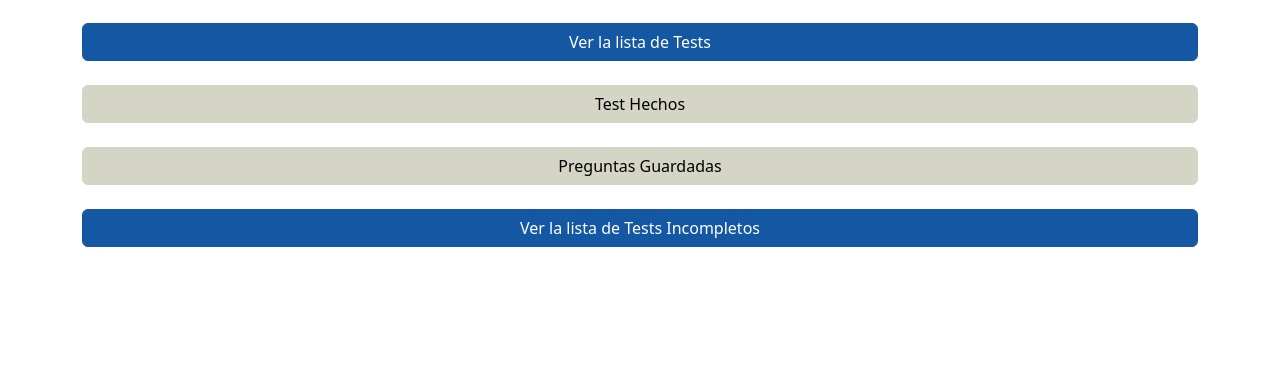
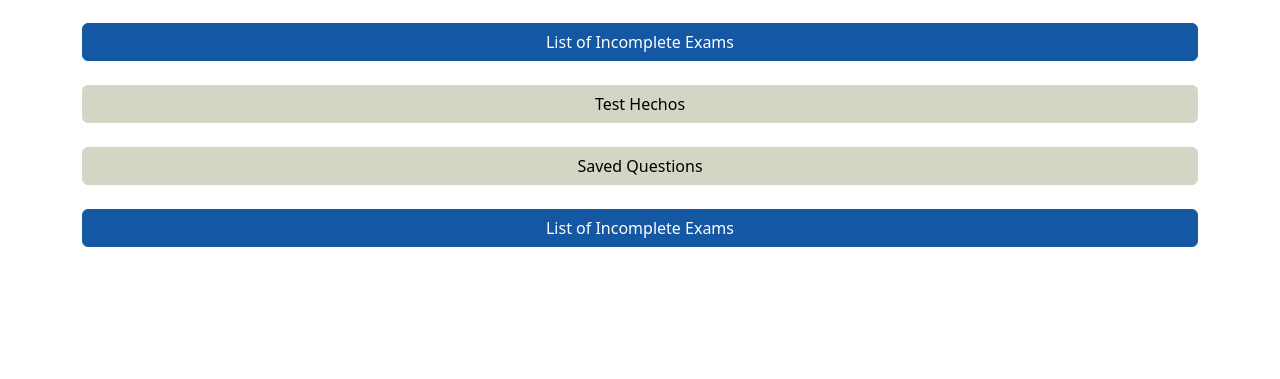
Before and after one commit to eduardoluis11/police-academy-exams-english, a Django app: template policeAcademyExams/templates/tests_clientes/menu_principal_de_tests.html in a window 1280 px wide. Shown: the part 421-800 px from the top of the page. Run offline with Django 5.2, Linux system fonts and the light colour scheme; the template is opened without the code that fills it, so the values that code supplies are empty; the visitor is signed in with stand-in values (Sample User, id 1); some libraries are stand-ins or nearby versions.

Commit message:
BUGFIX: Fixed Sub-menu in Navbar
I fixed the color of the sub-manu within the navbars for both the main app, as well as the datatable templates. Also, I removed some useless links from the datatable layout. Finally, I translated some of the text from the Exam Hub.

```diff
--- a/policeAcademyExams/templates/disposiciones/disposicion_autenticacion.html
+++ b/policeAcademyExams/templates/disposiciones/disposicion_autenticacion.html
@@ -112,7 +112,7 @@
                                 Exams
                             </a>
                             {# Enlaces que estarán dentro del submenú negro de "Tests" de la barra de navegación #}
-                            <ul class="dropdown-menu bg-dark-blue" aria-labelledby="testsDropdown">
+                            <ul class="dropdown-menu bg-primary" aria-labelledby="testsDropdown">
                                 <li class="nav-item"> {# Enlace al Menú Principal de los Tests #}
                                     <a href="{% url 'tests_clientes:menu_principal_tests' %}" class="nav-link">
                                         Main Menu
--- a/policeAcademyExams/templates/tests_clientes/menu_principal_de_tests.html
+++ b/policeAcademyExams/templates/tests_clientes/menu_principal_de_tests.html
@@ -28,7 +28,7 @@
 
     {# Enlace para Generar un Test con Preguntas Aleatorias desde Cero #}
     <a href="{% url 'tests_clientes:configurar_nuevo_test_a_generar' %}" class="btn btn-primary w-100">
-        Generar un Nuevo Test
+        Generate a new Exam
     </a>
 
     <br>
@@ -51,7 +51,7 @@
           font-weight: bold; /* Enhance the text visibility */
           "
     >
-        Tests por Temas
+        Exams by Topic
     </a>
     <br>
     <br>
@@ -69,7 +69,7 @@
           font-weight: bold; /* Enhance the text visibility */
           "
     >
-        Tests por Año
+        Exams by Year
     </a>
     <br>
     <br>
@@ -87,7 +87,7 @@
           font-weight: bold; /* Enhance the text visibility */
           "
     >
-        Tests por Normativa
+        Exams by Regulation
     </a>    {# Fin de los Enlaces a los Tests por Normativa, por Año, y por Tema #}
     <br>
     <br>
@@ -96,7 +96,7 @@
         {# Enlace a la Lista de Tests Sin Agrupar (lista de todos los tests de la base de datos). #}
         {# ESTO SOLO LO DEBE VER EL AMINISTRADOR. LOS CLIENTES NO. #}
         <a href="{% url 'tests_clientes:lista_de_tests' %}" class="btn btn-primary w-100">
-            Ver la lista de Tests
+            List of Incomplete Exams
         </a>
         <br>
         <br>
@@ -111,17 +111,16 @@
 
     {# Enlace a las Preguntas Guardadas #}
     <a href="{% url 'tests_clientes:ver_preguntas_guardadas' %}" class="btn btn-secondary w-100">
-        Preguntas Guardadas
+        Saved Questions
     </a>
     <br>
     <br>
 
     {# Enlace a la Lista de Tests Incompletos del usuario autenticado #}
     <a href="{% url 'tests_clientes:lista_de_tests_incompletos' %}" class="btn btn-primary w-100">
-        Ver la lista de Tests Incompletos
+        List of Incomplete Exams
     </a>
     <br>
     <br>
 
-
 {% endblock %}
```
Also changed, not shown: policeAcademyExams/templates/disposiciones/disposicion_datatables.html (+13 -13 lines).
